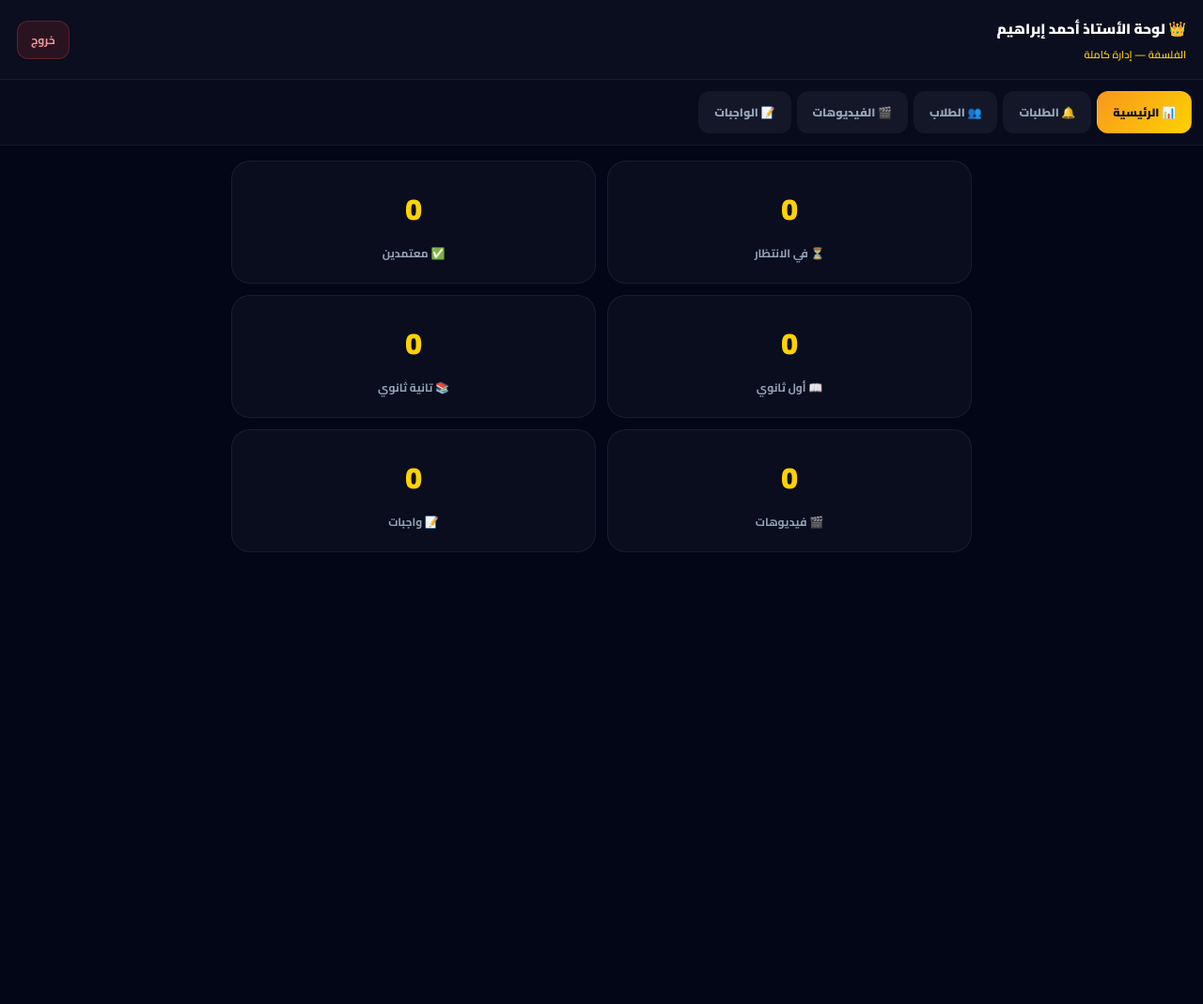
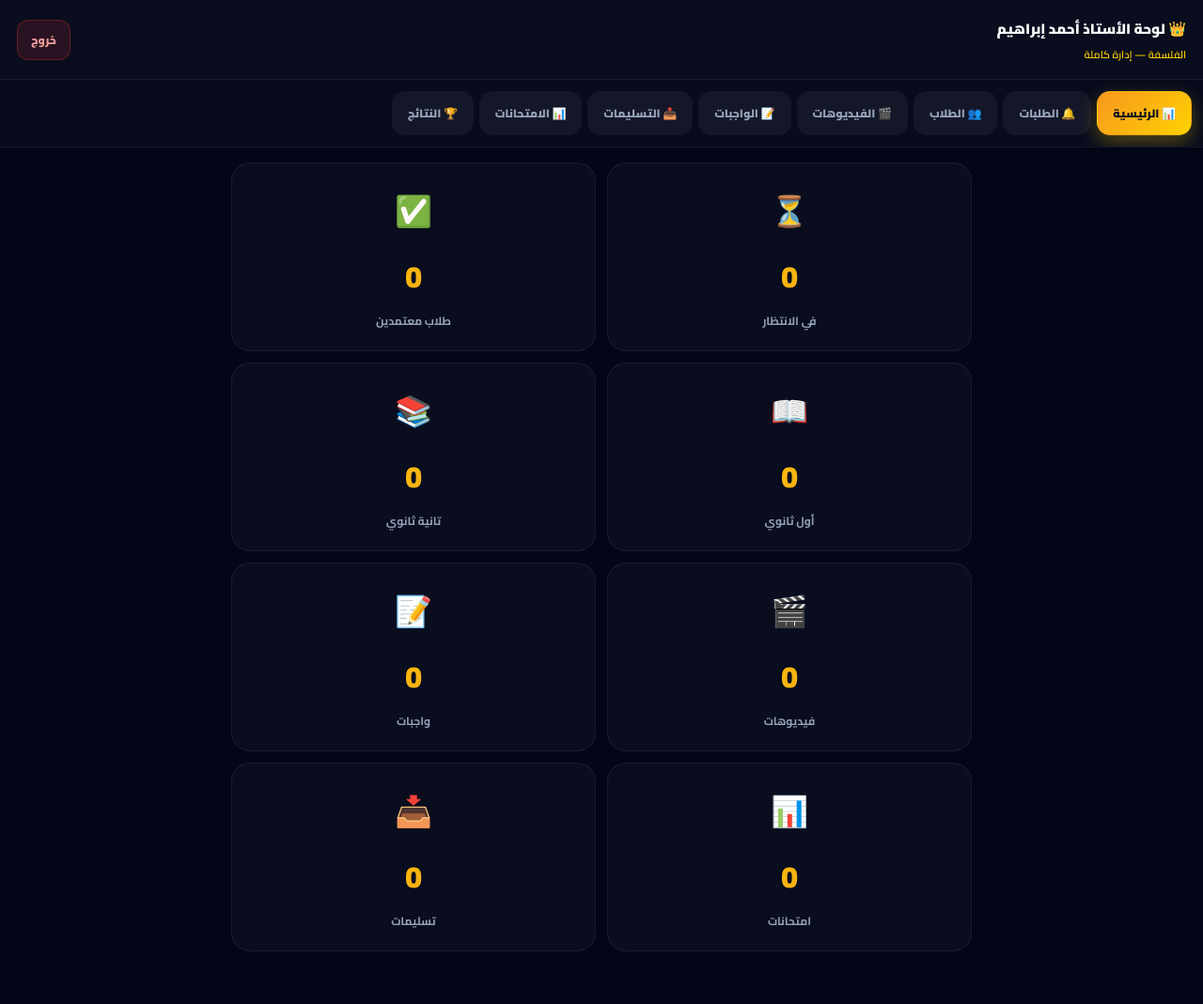
Before and after one commit to a01008062965a-afk/ahmededu, a Flask app: page /admin in a window 1280 px wide. Shown: the whole page at 94% size. Before the commit the page ends 588 px from the top, so only its background shows below. Run offline with Flask 3, Linux system fonts and the light colour scheme; the visitor is signed in with stand-in values (Sample User, id 1); data that the repository does not hold is empty.

Commit message:
u templates/admin_home.html

```diff
--- a/templates/admin_home.html
+++ b/templates/admin_home.html
@@ -8,52 +8,52 @@
 <style>
 *{box-sizing:border-box;font-family:'Cairo',Tahoma,sans-serif;margin:0;padding:0}
 body{background:#020617;color:#fff;min-height:100vh;padding-bottom:40px}
-header{background:rgba(255,255,255,0.03);border-bottom:1px solid rgba(255,255,255,0.06);padding:16px 18px;display:flex;justify-content:space-between;align-items:center}
+header{background:rgba(255,255,255,0.03);border-bottom:1px solid rgba(255,255,255,0.06);padding:16px 18px;display:flex;justify-content:space-between;align-items:center;position:sticky;top:0;z-index:50}
 header h1{margin:0;font-size:15px;font-weight:900}
 header .info{font-size:11px;color:#ffd200;margin-top:3px;font-weight:600}
-.logout{color:#ef9a9a;text-decoration:none;font-size:12px;background:rgba(229,57,53,0.15);padding:8px 14px;border-radius:12px;border:1px solid rgba(229,57,53,0.3);font-weight:700}
-.tabs{display:flex;gap:6px;padding:12px;overflow-x:auto;background:rgba(255,255,255,0.02);border-bottom:1px solid rgba(255,255,255,0.05)}
-.tab{padding:10px 16px;background:rgba(255,255,255,0.05);border-radius:12px;cursor:pointer;font-size:12px;font-weight:800;white-space:nowrap;color:#94a3b8;border:1px solid transparent;text-decoration:none;display:inline-block}
-.tab.active{background:linear-gradient(135deg,#f7971e,#ffd200);color:#0a0f1e}
+.logout{color:#ef9a9a;text-decoration:none;font-size:12px;background:rgba(229,57,53,0.15);padding:9px 14px;border-radius:12px;border:1.5px solid rgba(229,57,53,0.3);font-weight:800}
+.tabs{display:flex;gap:6px;padding:12px;overflow-x:auto;background:rgba(255,255,255,0.02);border-bottom:1px solid rgba(255,255,255,0.05);scrollbar-width:none}
+.tabs::-webkit-scrollbar{display:none}
+.tab{padding:11px 16px;background:rgba(255,255,255,0.05);border-radius:14px;font-size:12px;font-weight:800;white-space:nowrap;color:#94a3b8;text-decoration:none;border:1.5px solid transparent;display:inline-block;transition:.25s}
+.tab.active{background:linear-gradient(135deg,#f7971e,#ffd200);color:#0a0f1e;box-shadow:0 8px 20px rgba(255,210,0,0.3)}
+.tab.pending-badge{background:rgba(255,152,0,0.15);color:#ffb74d;border-color:rgba(255,152,0,0.3)}
 .container{padding:16px;max-width:820px;margin:0 auto}
 .grid{display:grid;grid-template-columns:1fr 1fr;gap:12px}
-.stat{background:rgba(255,255,255,0.03);border:1px solid rgba(255,255,255,0.06);border-radius:20px;padding:20px;text-align:center}
-.stat .num{font-size:32px;font-weight:900;color:#ffd200;margin-bottom:6px}
+.stat{background:rgba(255,255,255,0.03);border:1.5px solid rgba(255,255,255,0.06);border-radius:20px;padding:20px;text-align:center;position:relative;overflow:hidden;transition:.3s}
+.stat:active{transform:scale(0.98)}
+.stat::before{content:'';position:absolute;top:-50%;right:-50%;width:150%;height:150%;background:radial-gradient(circle,rgba(255,210,0,0.1),transparent 50%);opacity:0;transition:.3s}
+.stat:hover::before{opacity:1}
+.stat .em{font-size:32px;display:block;margin-bottom:10px}
+.stat .num{font-size:32px;font-weight:900;background:linear-gradient(135deg,#ffd200,#f7971e);-webkit-background-clip:text;-webkit-text-fill-color:transparent;background-clip:text;margin-bottom:6px}
 .stat .lbl{font-size:12px;color:#94a3b8;font-weight:700}
-.pending-tab{background:rgba(255,152,0,0.15) !important;color:#ffb74d !important;border-color:rgba(255,152,0,0.3) !important}
 </style>
 </head>
 <body>
-
 <header>
-<div>
-<h1>👑 لوحة الأستاذ {{ teacher }}</h1>
-<div class="info">{{ subject }} — إدارة كاملة</div>
-</div>
+<div><h1>👑 لوحة الأستاذ {{ teacher }}</h1><div class="info">{{ subject }} — إدارة كاملة</div></div>
 <a href="/admin/logout" class="logout">خروج</a>
 </header>
-
 <div class="tabs">
 <a href="/admin" class="tab active">📊 الرئيسية</a>
-<a href="/admin/pending" class="tab {% if stats.pending > 0 %}pending-tab{% endif %}">
-🔔 الطلبات {% if stats.pending > 0 %}({{ stats.pending }}){% endif %}
-</a>
+<a href="/admin/pending" class="tab {% if stats.pending > 0 %}pending-badge{% endif %}">🔔 الطلبات {% if stats.pending > 0 %}({{ stats.pending }}){% endif %}</a>
 <a href="/admin/students" class="tab">👥 الطلاب</a>
 <a href="/admin/videos" class="tab">🎬 الفيديوهات</a>
 <a href="/admin/homework" class="tab">📝 الواجبات</a>
+<a href="/admin/submissions" class="tab">📥 التسليمات</a>
+<a href="/admin/exams" class="tab">📊 الامتحانات</a>
+<a href="/admin/results" class="tab">🏆 النتائج</a>
 </div>
-
 <div class="container">
-
 <div class="grid">
-<div class="stat"><div class="num">{{ stats.pending }}</div><div class="lbl">⏳ في الانتظار</div></div>
-<div class="stat"><div class="num">{{ stats.approved }}</div><div class="lbl">✅ معتمدين</div></div>
-<div class="stat"><div class="num">{{ stats.first }}</div><div class="lbl">📖 أول ثانوي</div></div>
-<div class="stat"><div class="num">{{ stats.second }}</div><div class="lbl">📚 تانية ثانوي</div></div>
-<div class="stat"><div class="num">{{ stats.videos }}</div><div class="lbl">🎬 فيديوهات</div></div>
-<div class="stat"><div class="num">{{ stats.homework }}</div><div class="lbl">📝 واجبات</div></div>
+<div class="stat"><span class="em">⏳</span><div class="num">{{ stats.pending }}</div><div class="lbl">في الانتظار</div></div>
+<div class="stat"><span class="em">✅</span><div class="num">{{ stats.approved }}</div><div class="lbl">طلاب معتمدين</div></div>
+<div class="stat"><span class="em">📖</span><div class="num">{{ stats.first }}</div><div class="lbl">أول ثانوي</div></div>
+<div class="stat"><span class="em">📚</span><div class="num">{{ stats.second }}</div><div class="lbl">تانية ثانوي</div></div>
+<div class="stat"><span class="em">🎬</span><div class="num">{{ stats.videos }}</div><div class="lbl">فيديوهات</div></div>
+<div class="stat"><span class="em">📝</span><div class="num">{{ stats.homework }}</div><div class="lbl">واجبات</div></div>
+<div class="stat"><span class="em">📊</span><div class="num">{{ stats.exams }}</div><div class="lbl">امتحانات</div></div>
+<div class="stat"><span class="em">📥</span><div class="num">{{ stats.submissions }}</div><div class="lbl">تسليمات</div></div>
 </div>
-
 </div>
 </body>
 </html>
```
